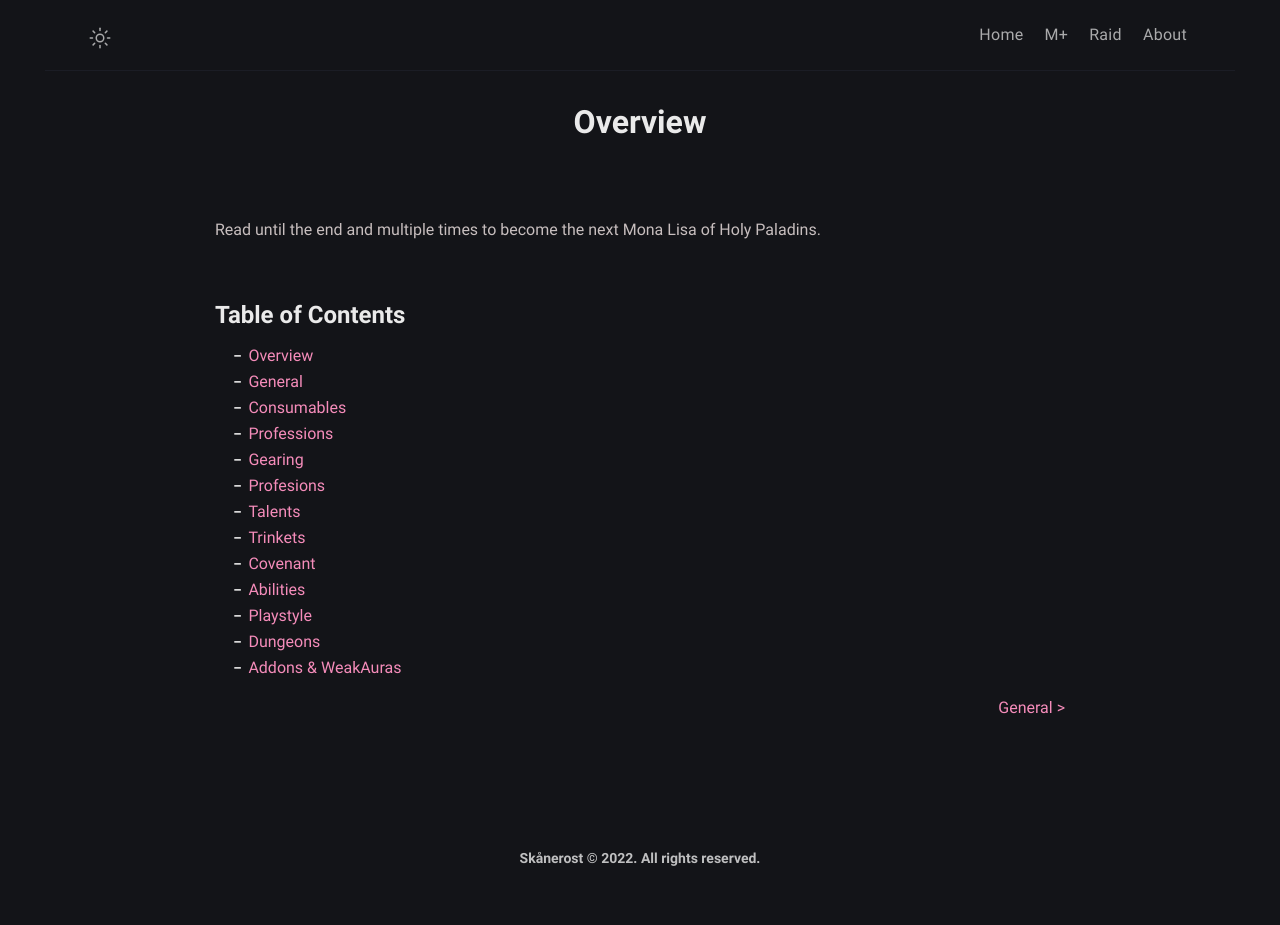
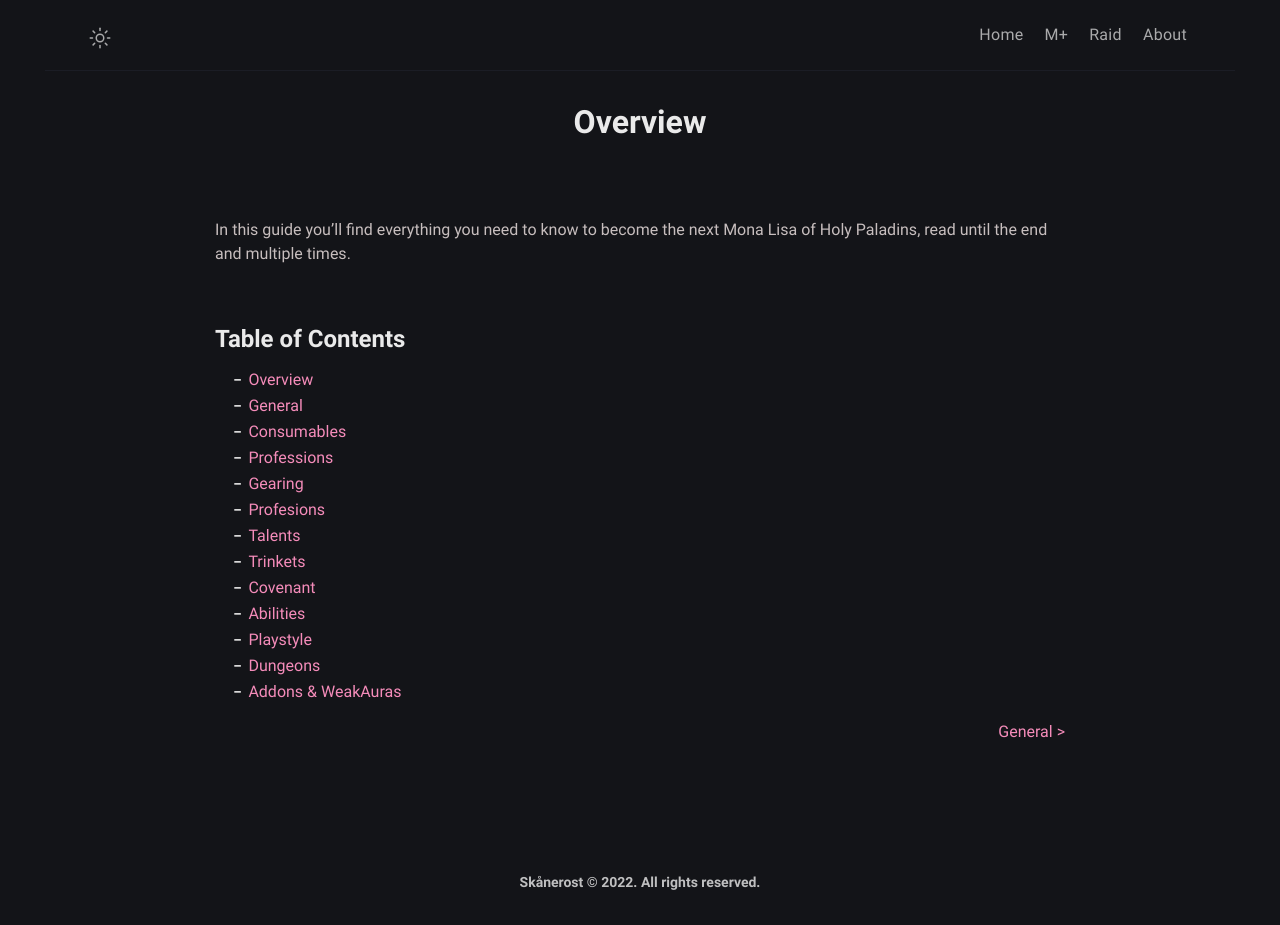
Before and after one commit to BetterThanWowhead/BetterThanWowhead.github.io, a Jekyll site: the page built from pages/M+/index.md, in a window 1280 px wide. Built offline with Jekyll 4.4.1, drawn with Linux system fonts in a browser that asks for light colours; a script that is not in the unit is left out; before the commit the page ends 901 px from its top, so only the background shows below that.

Commit message:
Update index.md

```diff
--- a/pages/M+/index.md
+++ b/pages/M+/index.md
@@ -4,7 +4,7 @@ permalink: /M+/
 layout: page
 ---
 
-Read until the end and multiple times to become the next Mona Lisa of Holy Paladins.
+In this guide you'll find everything you need to know to become the next Mona Lisa of Holy Paladins, read until the end and multiple times.
 
 # Table of Contents
 
```
